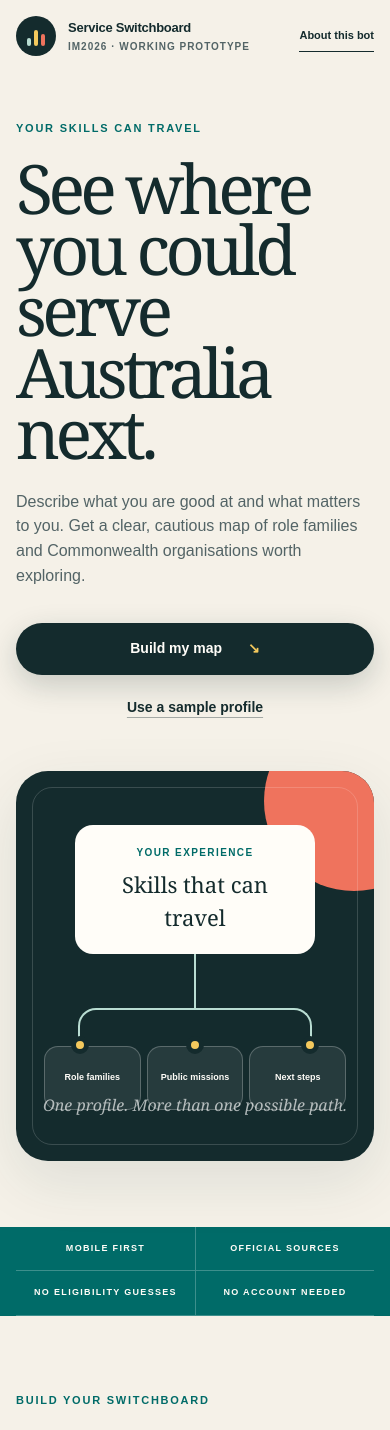
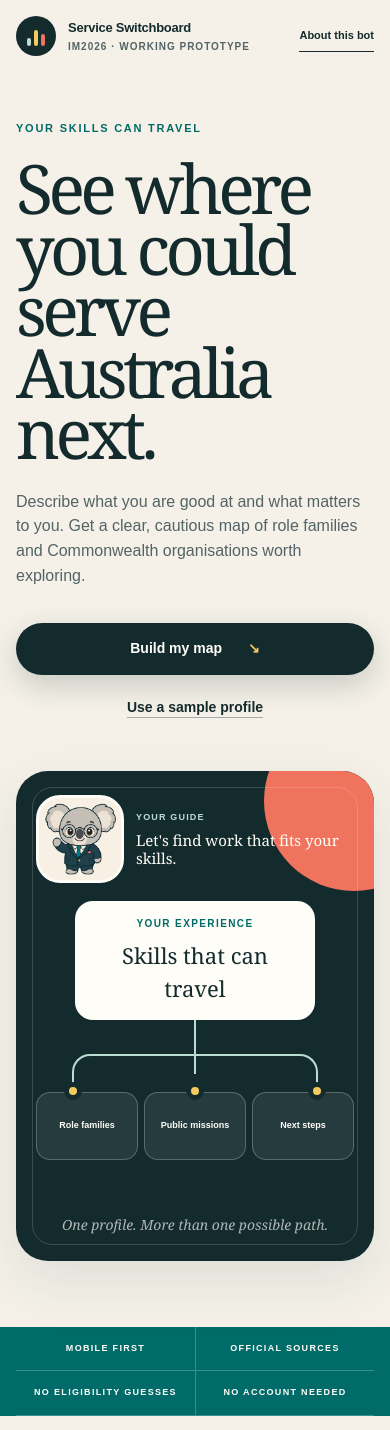
Before and after one commit to bitpixi2/ServiceSwitchboard, a Next.js app: page / in a window 390 px wide. Shown: the top 1430 px of the page. Built offline with nearby package versions, Linux system fonts and the light colour scheme.

Commit message:
Add koala guide to Service Switchboard

```diff
--- a/app/ServiceSwitchboard.tsx
+++ b/app/ServiceSwitchboard.tsx
@@ -234,6 +234,18 @@ export default function ServiceSwitchboard() {
         </div>
 
         <div className="switchboard-preview" aria-label="Example career map">
+          <div className="preview-guide">
+            <span className="preview-guide-image">
+              <img
+                src="/koala-switchboard-bot-simple.png"
+                alt="Friendly koala guide wearing a suit and round glasses"
+              />
+            </span>
+            <span className="preview-guide-copy">
+              <small>Your guide</small>
+              <strong>Let&apos;s find work that fits your skills.</strong>
+            </span>
+          </div>
           <div className="preview-source">
             <span>Your experience</span>
             <strong>Skills that can travel</strong>
--- a/app/globals.css
+++ b/app/globals.css
@@ -239,9 +239,9 @@ main {
   border-radius: 32px;
   box-shadow: var(--shadow);
   color: var(--white);
-  min-height: 460px;
+  min-height: 560px;
   overflow: hidden;
-  padding: 38px;
+  padding: 30px 38px 38px;
   position: relative;
   transform: rotate(1.5deg);
 }
@@ -266,13 +266,60 @@ main {
   position: absolute;
 }
 
+.preview-guide {
+  align-items: center;
+  display: flex;
+  gap: 16px;
+  margin: 0 auto;
+  max-width: 350px;
+  position: relative;
+  z-index: 1;
+}
+
+.preview-guide-image {
+  background: var(--paper);
+  border: 4px solid var(--white);
+  border-radius: 24px;
+  flex: 0 0 112px;
+  height: 112px;
+  overflow: hidden;
+}
+
+.preview-guide-image img {
+  display: block;
+  height: 100%;
+  object-fit: cover;
+  transform: scale(1.22);
+  width: 100%;
+}
+
+.preview-guide-copy {
+  display: grid;
+  gap: 7px;
+}
+
+.preview-guide-copy small {
+  color: var(--mint);
+  font-size: 9px;
+  font-weight: 900;
+  letter-spacing: 0.13em;
+  text-transform: uppercase;
+}
+
+.preview-guide-copy strong {
+  font-family: Georgia, "Times New Roman", serif;
+  font-size: 18px;
+  font-weight: 500;
+  line-height: 1.2;
+}
+
 .preview-source {
   background: var(--white);
   border-radius: 18px;
   color: var(--ink);
   display: grid;
   gap: 8px;
-  margin: 26px auto 0;
+  margin: 18px auto 0;
   max-width: 240px;
   padding: 20px;
   position: relative;
@@ -368,7 +415,7 @@ main {
 }
 
 .switchboard-preview > p {
-  bottom: 44px;
+  bottom: 36px;
   color: rgba(255, 255, 255, 0.66);
   font-family: Georgia, "Times New Roman", serif;
   font-size: 16px;
@@ -1371,7 +1418,7 @@ footer span {
   .switchboard-preview {
     justify-self: center;
     max-width: 560px;
-    min-height: 420px;
+    min-height: 560px;
     transform: none;
     width: 100%;
   }
@@ -1452,8 +1499,35 @@ footer span {
   }
 
   .switchboard-preview {
-    min-height: 390px;
-    padding: 28px;
+    min-height: 490px;
+    padding: 24px 20px;
+  }
+
+  .preview-guide {
+    gap: 12px;
+  }
+
+  .preview-guide-image {
+    border-width: 3px;
+    flex-basis: 88px;
+    height: 88px;
+  }
+
+  .preview-guide-copy strong {
+    font-size: 15px;
+  }
+
+  .preview-source {
+    padding: 15px;
+  }
+
+  .route-line {
+    height: 72px;
+  }
+
+  .switchboard-preview > p {
+    bottom: 26px;
+    font-size: 14px;
   }
 
   .preview-destinations {
```
Also changed, not shown: public/koala-switchboard-bot-simple.png (added).
